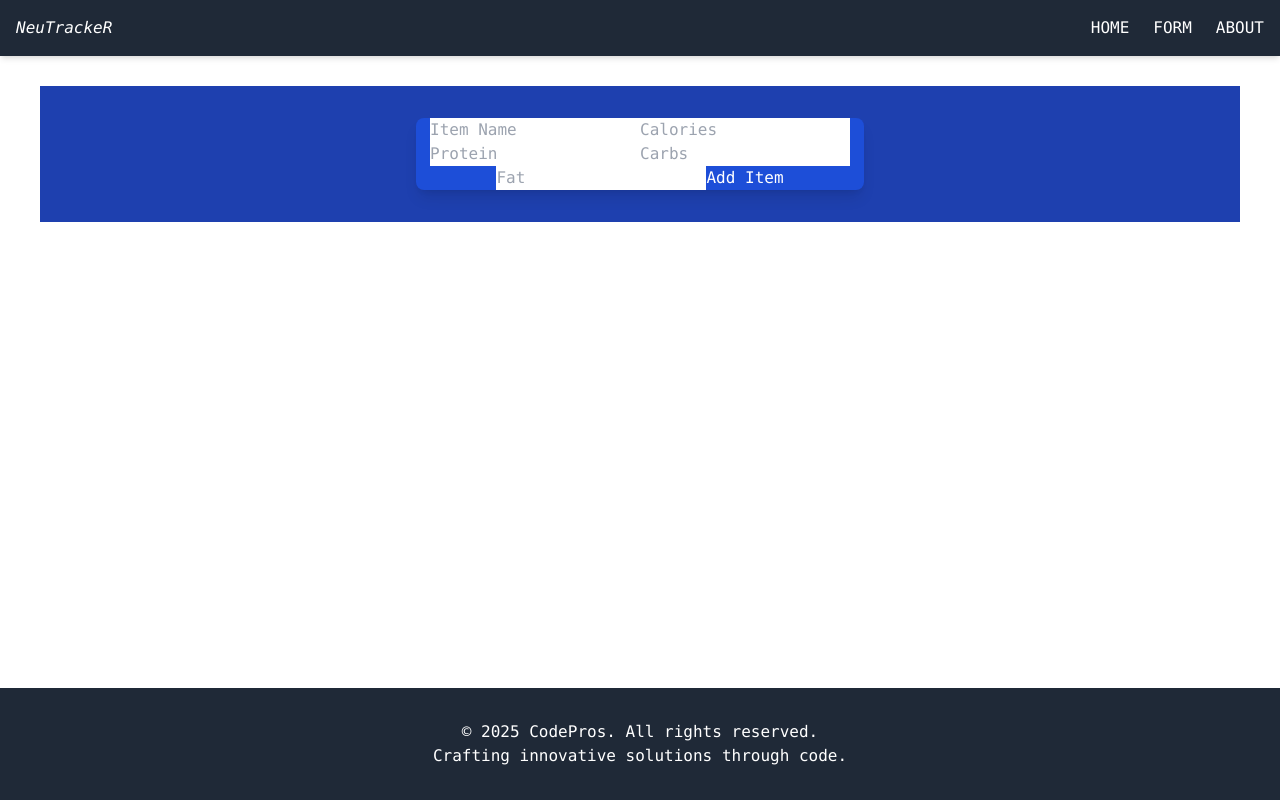
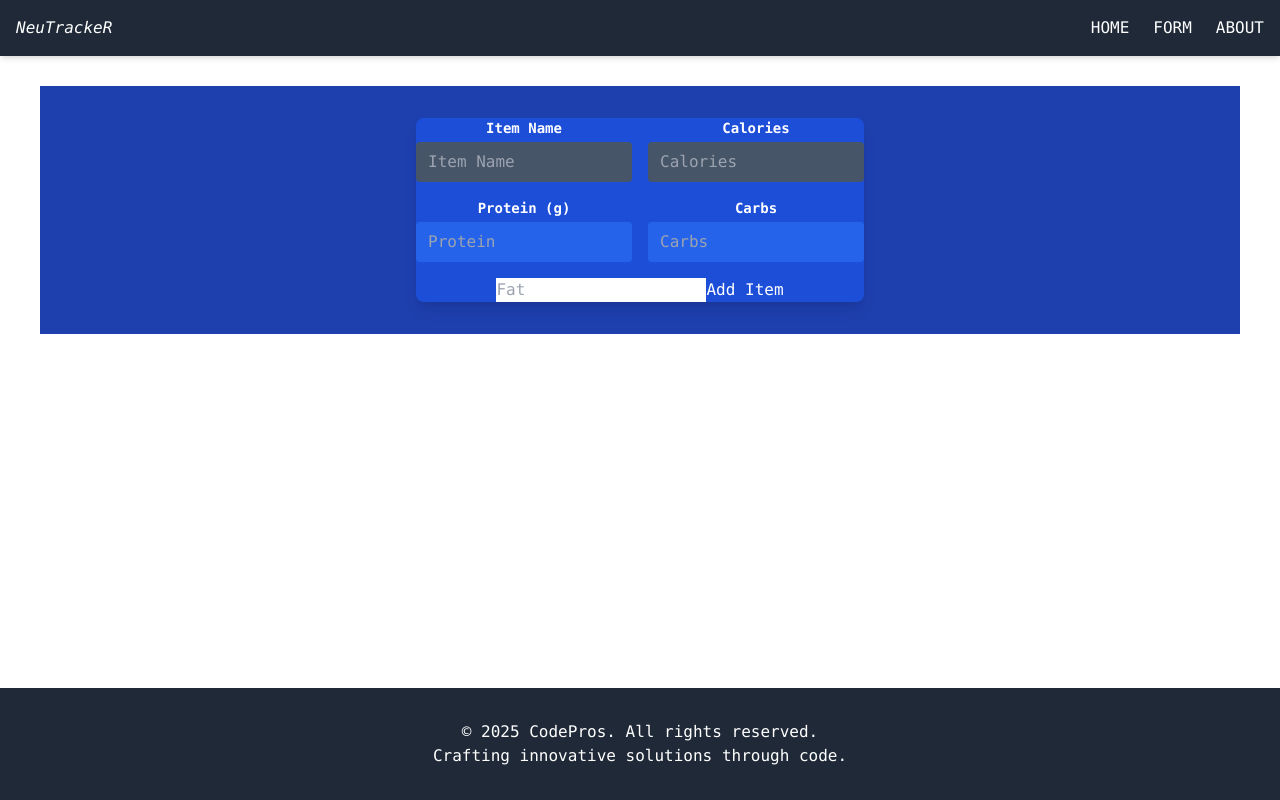
Before and after one commit to daganeabdul/Nutrition-meter-application, a React (Create React App) app: page /form in a window 1280 px wide. Built offline with nearby package versions, Linux system fonts and the light colour scheme; data requests are answered from the project's data file.

Commit message:
Adds style to the first and second part of form

```diff
--- a/src/Pages/MealForm.js
+++ b/src/Pages/MealForm.js
@@ -1,10 +1,12 @@
 export default function MealForm({ currentNutrition, handleChange, handleSubmit }) {
     return (
         <div className="max-w-md mx-auto bg-blue-700 rounded-lg shadow-lg">
-            <form onSubmit={(e) => handleSubmit(e)}>
-                <div className="">
+            <form onSubmit={(e) => handleSubmit(e)} className="space-y-4">
+                <div className="grid grid-cols-2 gap-4">
+                    <div>
+                    <label className="block mb-1 text-white text-sm font-bold">Item Name</label>
                     <input
-                        className=""
+                        className="w-full px-3 py-2 rounded bg-slate-600 text-white"
                         type="text"
                         name="itemName"
                         value={currentNutrition.itemName}
@@ -12,7 +14,11 @@ export default function MealForm({ currentNutrition, handleChange, handleSubmit
                         placeholder="Item Name"
                         required
                     />
+                    </div>
+                    <div>
+                    <label className="block mb-1 text-white text-sm font-bold">Calories</label>
                     <input
+                    className="w-full px-3 py-2 rounded bg-slate-600 text-white"
                         type="number"
                         name="calories"
                         value={currentNutrition.calories}
@@ -20,9 +26,13 @@ export default function MealForm({ currentNutrition, handleChange, handleSubmit
                         placeholder="Calories"
                         required
                     />
+                    </div>
                 </div>
-                <div>
+                <div className="grid grid-cols-2 gap-4">
+                    <div>
+                    <label className="block text-white mb-1 text-sm font-bold">Protein (g)</label>
                     <input
+                        className="w-full px-3 py-2 rounded bg-blue-600 text-white"
                         type="number"
                         name="protein"
                         value={currentNutrition.protein}
@@ -30,7 +40,11 @@ export default function MealForm({ currentNutrition, handleChange, handleSubmit
                         placeholder="Protein"
                         required
                     />
+                    </div>
+                    <div>
+                    <label className="block text-white mb-1 text-sm font-bold">Carbs</label>
                     <input
+                        className="w-full px-3 py-2 rounded bg-blue-600 text-white"
                         type="number"
                         name="carbs"
                         value={currentNutrition.carbs}
@@ -38,6 +52,7 @@ export default function MealForm({ currentNutrition, handleChange, handleSubmit
                         placeholder="Carbs"
                         required
                     />
+                    </div>
                 </div>
                 <input
                     type="number"
```
